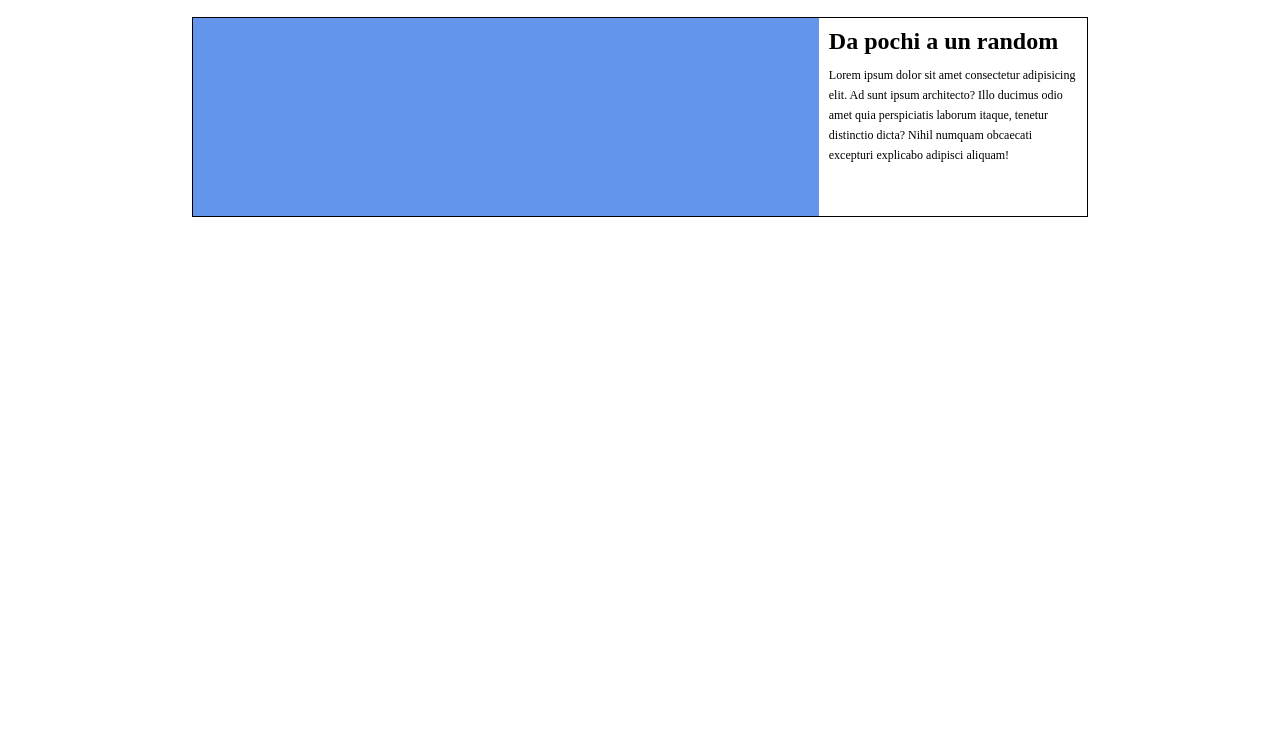
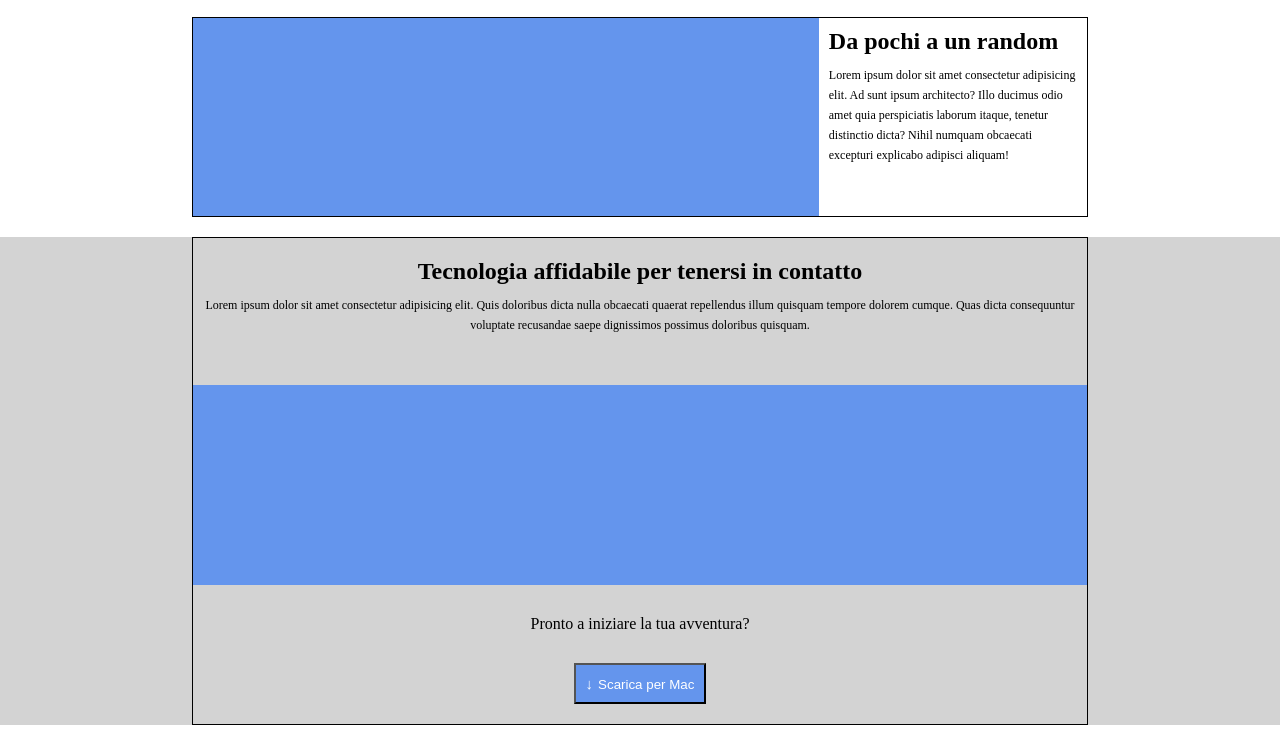
Before and after one commit to OksanaKarpyn/htmlcss-struttura-discord, a plain HTML site: page index.html in a window 1280 px wide. Shown: the part 774-1519 px from the top of the page. Before the commit the page ends 1011 px from the top, so only its background shows below. Drawn offline with Linux system fonts and the light colour scheme.

Commit message:
agg contact container

```diff
--- a/assets/css/style.css
+++ b/assets/css/style.css
@@ -185,3 +185,59 @@ a{
     line-height: 20px;
     padding: 10px 0;
 }
+/* contact__container */
+
+.contact{
+    margin: 20px 0;
+    background-color: lightgray;
+}
+
+.contact__row{
+    display: flex;
+    flex-direction: column;
+    border: 1px solid black;
+}
+
+.contact__body{
+    padding: 20px 0;
+    text-align: center;
+}
+
+.contact__title{
+
+}
+
+.contact__text{
+    padding: 10px;
+    font-size: 12px;
+    line-height: 20px;
+}
+
+.contact__img{
+    margin: 20px 0;
+    min-height: 200px;
+    background-color: cornflowerblue;
+}
+
+.contact__subtitle{
+    margin: 10px 0;
+    text-align: center;
+}
+
+.contact__btn{
+    margin: 20px 0;
+    text-align: center;
+}
+.contact__btn button{
+    padding: 10px 10px;
+    background-color: cornflowerblue;
+    color: #fff;
+
+}
+.contact__btn button::before{
+    content: '\2193';
+    color: #fff;
+    margin-right: 5px;
+    font-size: 15px;
+
+}
--- a/index.html
+++ b/index.html
@@ -70,7 +70,7 @@
                 </div>
             </div>
         </div>
-        <!-- cach__container -->
+        <!-- coach__container -->
         <div class="coach">
             <div class="container">
                 <div class="coach__row">
@@ -84,7 +84,22 @@
                 </div>
             </div>
         </div>
-
+        <!-- contact__container -->
+        <div class="contact">
+            <div class="container">
+                <div class="contact__row">
+                    <div class="contact__body">
+                        <div class="contact__title"><h2>Tecnologia affidabile per tenersi in contatto</h2></div>
+                        <div class="contact__text"><p>Lorem ipsum dolor sit amet consectetur adipisicing elit. Quis doloribus dicta nulla obcaecati quaerat repellendus illum quisquam tempore dolorem cumque. Quas dicta consequuntur voluptate recusandae saepe dignissimos possimus doloribus quisquam.</p></div>
+                    </div>
+                    <div class="contact__img"></div>
+                    <div class="contact__subtitle">Pronto a iniziare la tua avventura?</div>
+                    <div class="contact__btn">
+                        <button>Scarica per Mac</button>
+                    </div>
+                </div>
+            </div>
+        </div>
     </main>
     <footer></footer>
 </body>
```
